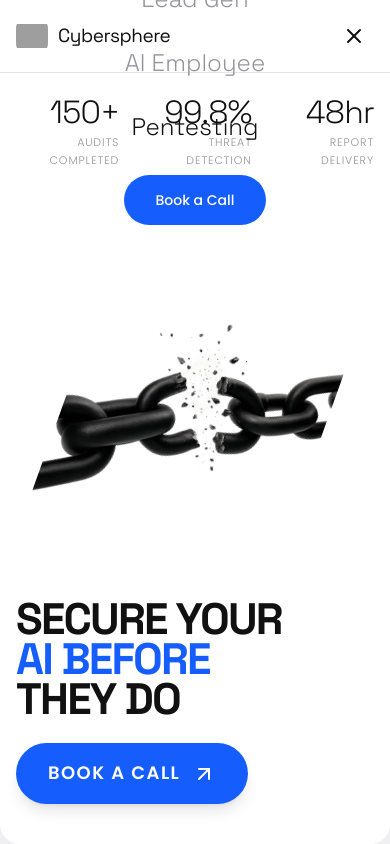
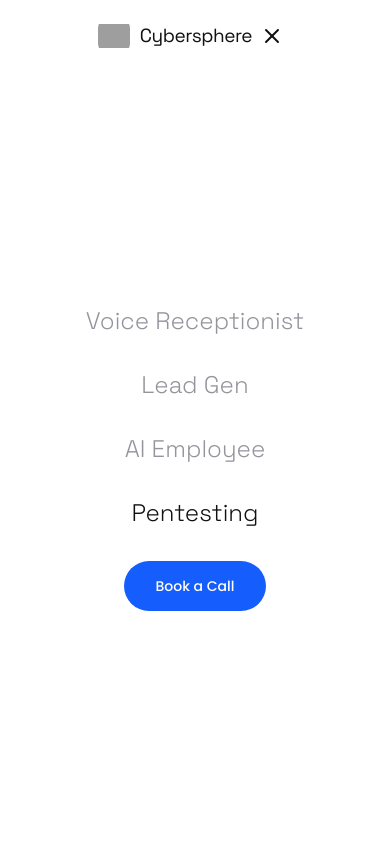
Before and after one commit to get-cybersphere/cybersphere-website, a React (Vite) app: page /pentesting in a window 390 px wide. Both pictures are taken after a click on the button "Toggle menu". Shown: the top 844 px of the page. Built offline with nearby package versions, Linux system fonts and the light colour scheme; grey boxes are pictures that could not be loaded.

Commit message:
fix navbar menu on mobile

```diff
--- a/src/components/Navbar.jsx
+++ b/src/components/Navbar.jsx
@@ -33,12 +33,15 @@ export default function Navbar() {
   return (
     <nav
       className={`fixed top-0 left-0 right-0 z-[110] transition-all duration-300 ${
-        scrolled || mobileOpen
+        mobileOpen
+          ? 'h-screen bg-white flex flex-col'
+          : scrolled
           ? 'bg-white backdrop-blur-xl border-b border-border-line'
           : 'bg-transparent'
       }`}
     >
-      <div className="max-w-[1376px] mx-auto px-4 md:px-8 flex items-center justify-between h-[72px]">
+      {/* Top bar */}
+      <div className="max-w-[1376px] mx-auto px-4 md:px-8 flex items-center justify-between h-[72px] shrink-0">
         {/* Logo */}
         <Link to="/" className="flex items-center gap-2.5">
           <img src={logo} alt="Cybersphere" className="w-8 h-8 rounded-lg object-contain" />
@@ -82,9 +85,9 @@ export default function Navbar() {
         </button>
       </div>
 
-      {/* Mobile Overlay */}
+      {/* Mobile Menu */}
       {mobileOpen && (
-        <div className="lg:hidden fixed inset-0 top-[72px] bg-white z-[100] flex flex-col items-center justify-center gap-8">
+        <div className="lg:hidden flex flex-col items-center justify-center gap-8 flex-1">
           {NAV_LINKS.map(link => (
             <Link
               key={link.path}
```
Also changed, not shown: 1 other file (tests, documents, lock files or other folders).
